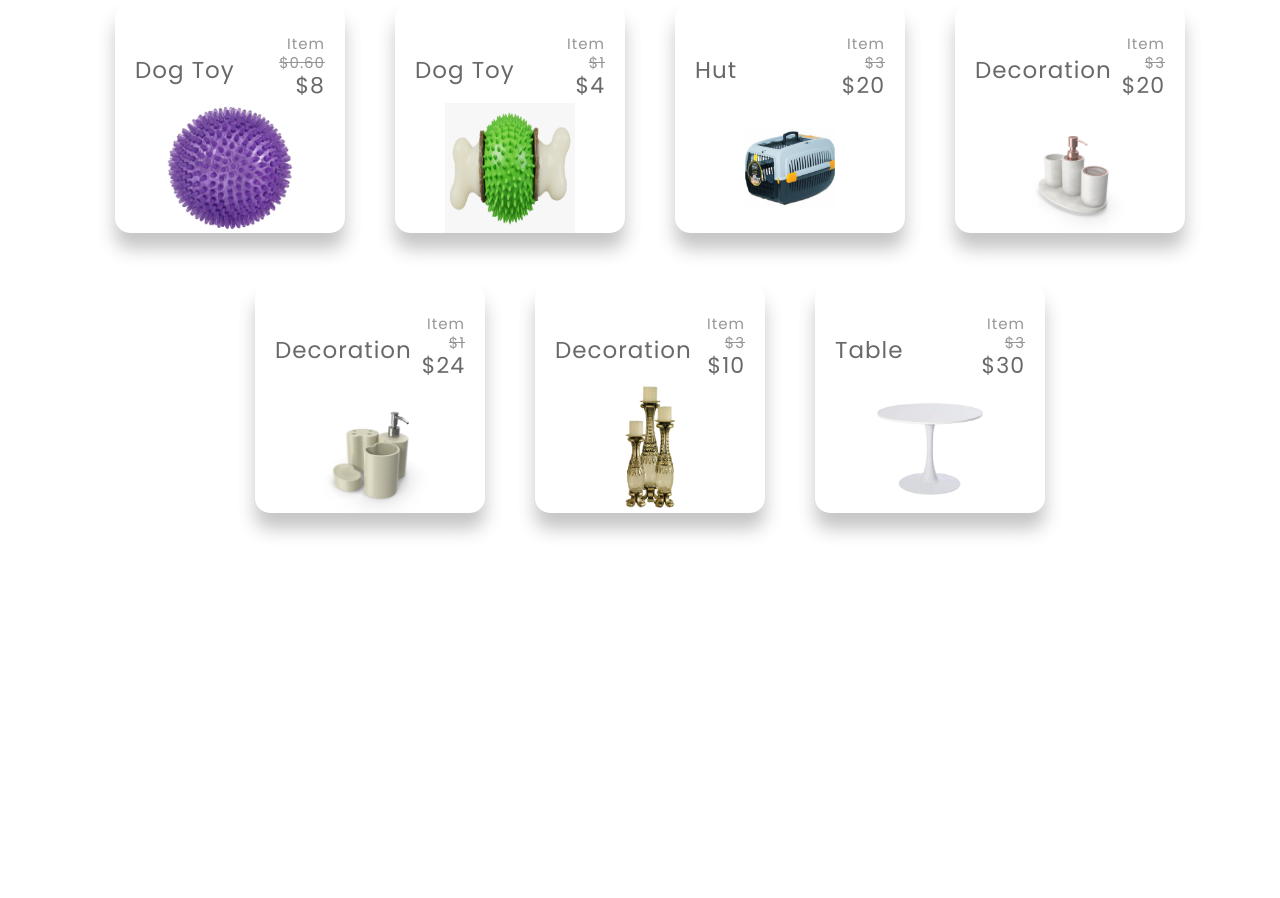
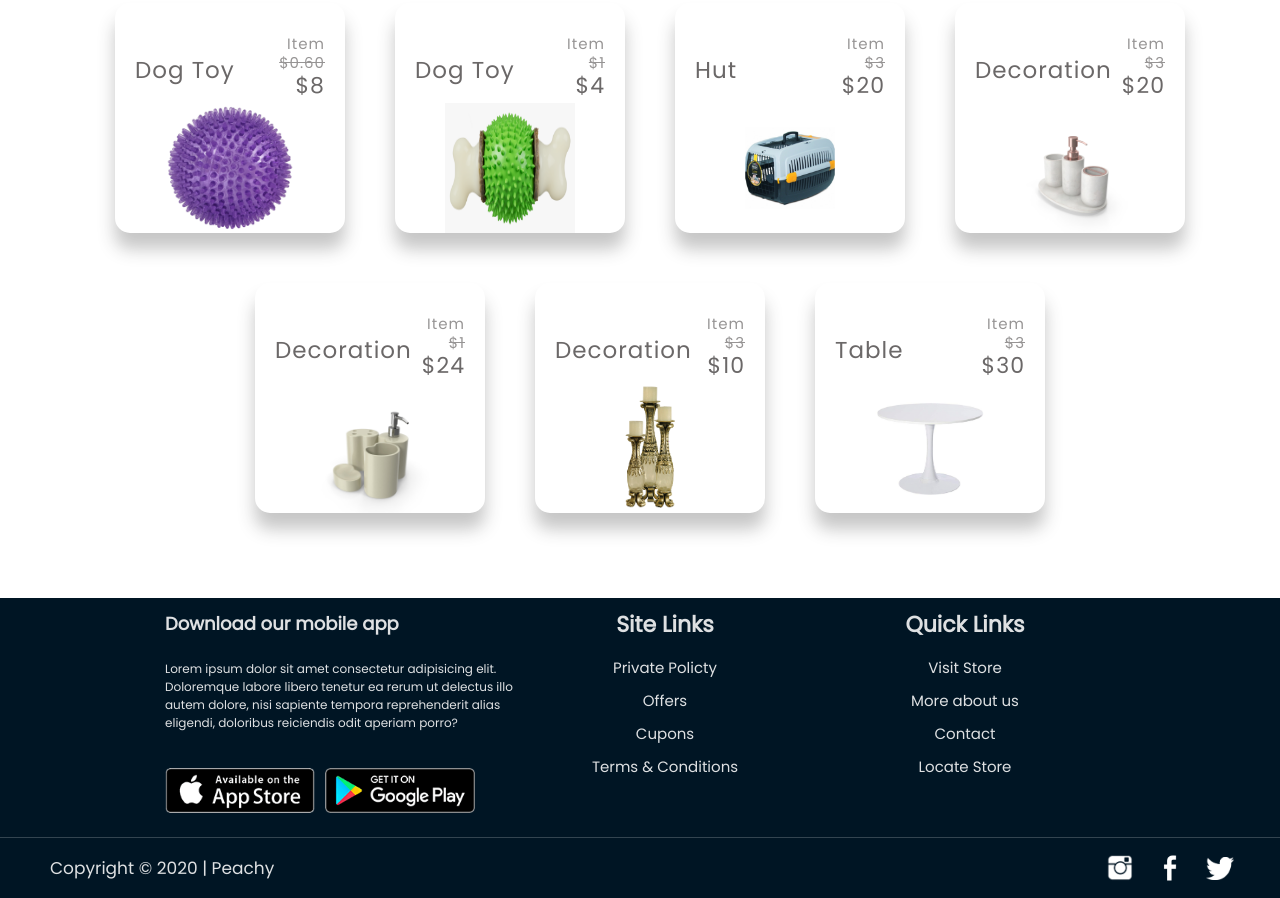
Before and after one commit to Rartosz/shop, a plain HTML site: page index.html in a window 1280 px wide. Shown: the part 1930-2828 px from the top of the page. Before the commit the page ends 2478 px from the top, so only its background shows below. Drawn offline with nearby package versions, Linux system fonts and the light colour scheme.

Commit message:
Add new files

```diff
--- a/index.html
+++ b/index.html
@@ -17,7 +17,7 @@
     <body>
 
         <div class="menu-container">
-           <img src="images/logo.png" class="menu-logo" alt="our logo" />
+        <img src="images/logo.png" class="menu-logo" alt="our logo" />
             <button class="hamburger-menu">
                 <span class="hamburger-span first"></span>
                 <span class="hamburger-span second"></span>
@@ -260,6 +260,64 @@
 </div>
 
 
+<footer>
+        <div class="footer-info">
+            <div class="our-app">
+                <h5>Download our mobile app</h5>
+                <p9>Lorem ipsum dolor sit amet consectetur adipisicing elit. Doloremque labore libero tenetur ea rerum ut delectus illo autem dolore, nisi sapiente tempora reprehenderit alias eligendi, doloribus reiciendis odit aperiam porro?</p9>
+                <div class="download-ios"><a class="download-link" href="#"></a></div>
+                <div class="download-android"><a class="download-link" href="#"></a></div>
+            </div>
+
+            <div class="footer-links">
+                    <h6>Site Links</h6>
+                    <a class="footer-link" href="#">Private Policty</a>
+                    <a class="footer-link" href="#">Offers</a>
+                    <a class="footer-link" href="#">Cupons</a>
+                    <a class="footer-link" href="#">Terms & Conditions</a>
+
+            </div>
+
+            <div class="footer-links">
+                <h6>Quick Links</h6>
+                <a class="footer-link" href="#">Visit Store</a>
+                <a class="footer-link" href="#">More about us</a>
+                <a class="footer-link" href="#">Contact</a>
+                <a class="footer-link" href="#">Locate Store</a>
+
+        </div>
+
+        </div>
+
+        <div class="footer-socials">
+            <h7>Copyright © 2020 | Peachy</h7>
+            <a class="footer-social-icon" href="#"></a>
+            <a class="footer-social-icon" href="#"></a>
+            <a class="footer-social-icon" href="#"></a>
+        </div>
+
+
+</footer>
+
+
+
+
+
+
+
+
+
+
+
+
+
+
+
+
+
+
+
+
 
         <script src="app.js" async defer></script>
         <script src="https://unpkg.com/aos@next/dist/aos.js"></script>
--- a/style.css
+++ b/style.css
@@ -12,6 +12,16 @@ body
     flex-direction: column;
   overflow-x: hidden;
 }
+
+a:active
+{
+    outline: none;
+}
+a:focus
+{
+    outline: none;
+}
+
 
 .menu-container
 {
@@ -41,6 +51,7 @@ box-shadow:         0px 1px 7px 0px rgba(50, 50, 50, 0.58);
     left:0;
     margin-left:15px;
 }
+
 
 
 .menu
@@ -491,3 +502,170 @@ p4:hover{
     height:130px;
     bottom:0px;
 }
+
+
+footer
+{
+    width:100%;
+    position: relative;
+    height:300px;
+    background-color:#001524;
+    margin-top:50px;
+    display:flex;
+    flex-direction: column;
+    align-items: center;
+    justify-content: flex-start;
+
+
+
+}
+
+.footer-info
+{
+    width:100%;
+    height:80%;
+    border-bottom:1px solid rgba(255, 255, 255, 0.199);
+    display:flex;
+    flex-direction: row;
+    align-items: center;
+    justify-content: center;
+}
+
+.our-app
+{
+    min-width:350px;
+    width:350px;
+    height:100%;
+    display:flex;
+    flex-direction: row;
+    flex-wrap: wrap;
+    align-items: center;
+    justify-content: flex-start;
+}
+
+h5{
+    font-size:18px;
+    color:rgba(255, 255, 255, 0.87);
+    width:100%;
+    text-align: left;
+    font-family:'Poppins', sans-serif;
+}
+
+p9{
+    font-size:12px;
+    color:rgba(255, 255, 255, 0.87);
+    width:100%;
+    text-align: left;
+    font-family:'Poppins', sans-serif;
+}
+
+.download-ios
+{
+    width:150px;
+    height:70px;
+    margin:0px 0px;
+    background-image:url("images/app-store.png");
+    background-size:contain;
+    background-repeat: no-repeat;
+    background-position: center;
+    position:relative;
+}
+
+.download-android
+{
+    width:150px;
+    height:70px;
+    margin:0px 10px;
+    background-image:url("images/gp.png");
+    background-size:contain;
+    background-repeat: no-repeat;
+    background-position: center;
+    position:relative;
+}
+
+.download-link
+{
+    width:150px;
+    height:70px;
+    position:absolute;
+}
+
+
+.footer-links
+{
+    height:100%;
+    width:300px;
+    display:flex;
+    flex-direction: column;
+    align-items: center;
+    justify-content: flex-start;
+}
+
+h6
+{
+    font-size:22px;
+    color:rgba(255, 255, 255, 0.87);
+    width:100%;
+    text-align: center;
+    font-family:'Poppins', sans-serif;
+    margin:10px 0px;
+}
+
+.footer-link
+{
+    font-size:15px;
+    color:rgba(255, 255, 255, 0.87);
+    width:100%;
+    text-align: center;
+    font-family:'Poppins', sans-serif;
+    margin:5px 0px;
+    text-decoration: none;
+}
+
+.footer-socials
+{
+    width:100%;
+    height:20%;
+    position:relative;
+    display:flex;
+    flex-direction: row;
+    align-items: center;
+    justify-content: center;
+}
+
+h7
+{
+    font-size:17px;
+    color:rgba(255, 255, 255, 0.87);
+    text-align: center;
+    font-family:'Poppins', sans-serif;
+    position:absolute;
+    left:50px;
+
+}
+
+.footer-social-icon
+{
+    width:40px;
+    height:40px;
+    position:absolute;
+    border-radius:100%;
+    background-position: center;
+    background-repeat: no-repeat;
+    background-image:url("images/twitter.png");
+    background-size:70%;
+    right:40px;
+}
+
+.footer-social-icon:nth-child(2)
+{
+    background-image:url("images/fb.png");
+    background-size:100%;
+    right:90px;
+}
+.footer-social-icon:nth-child(3)
+{
+    background-image:url("images/ig.png");
+    background-size:70%;
+    right:140px;
+}
```
Also changed, not shown: images/app-store.png (added), images/fb.png (added), images/gp.png (added), images/ig.png (added), images/twitter.png (added).
